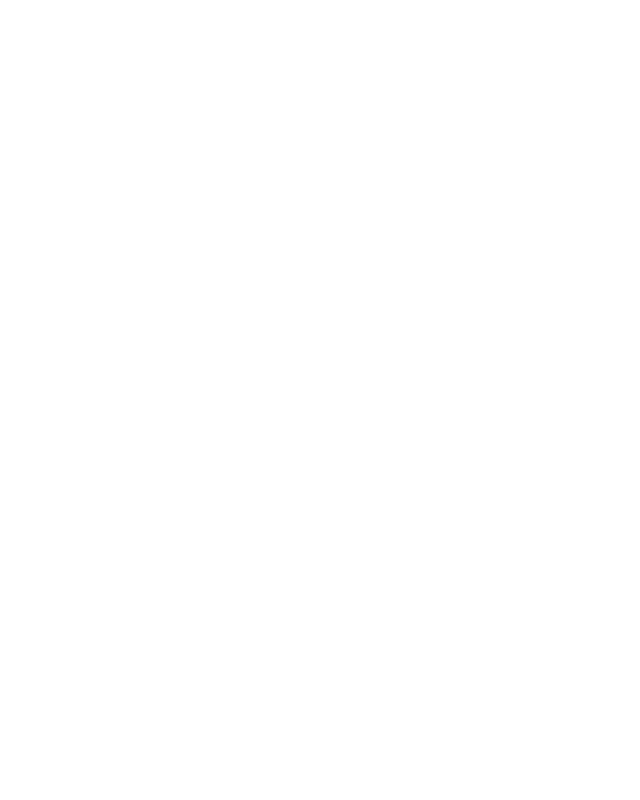
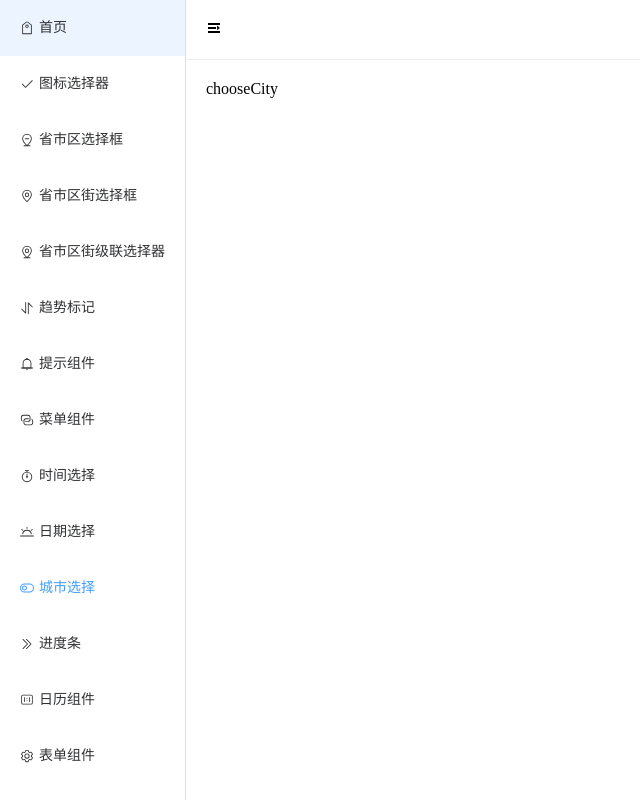
Before and after one commit to jersonwei/vue3-component-extract, a Vue app: page /chooseCity in a window 1280 px wide. Before the commit this address had no page. Shown: the whole page, without its empty margins (0-640 px from the left). Built offline with nearby package versions, Linux system fonts and the light colour scheme.

Commit message:
✨ feat(chooseCity): 城市选择组件基本结构搭建

```diff
--- /dev/null
+++ b/src/components/chooseCity/index.ts
@@ -0,0 +1,8 @@
+import type { App } from 'vue'
+import ChooseCity from './src/index.vue'
+
+export default {
+  install(app: App) {
+    app.component('w-choose-city', ChooseCity)
+  }
+}
--- /dev/null
+++ b/src/components/chooseCity/src/index.vue
@@ -0,0 +1,10 @@
+<script setup lang='ts'>
+
+</script>
+<template>
+  <div>
+    chooseCity
+  </div>
+</template>
+<style lang='scss' scoped>
+</style>
--- a/src/components/index.ts
+++ b/src/components/index.ts
@@ -10,6 +10,7 @@
 import progress from './progress'
 import chooseTime from './chooseTime'
 import chooseDate from './chooseDate'
+import chooseCity from './chooseCity'
 // 让组件可以通过use的方法使用
 const components = [
   chooseArea,
@@ -22,7 +23,8 @@
   menus,
   progress,
   chooseTime,
-  chooseDate
+  chooseDate,
+  chooseCity
 ]
 export default {
   install(app: App) {
--- a/src/router/index.ts
+++ b/src/router/index.ts
@@ -50,6 +50,9 @@
       }, {
         path: "/chooseDate",
         component: () => import('@/views/chooseDate/index.vue')
+      }, {
+        path: "/chooseCity",
+        component: () => import('@/views/chooseCity/index.vue')
       },
     ]
   }
--- /dev/null
+++ b/src/views/chooseCity/index.vue
@@ -0,0 +1,10 @@
+<script setup lang='ts'>
+
+</script>
+<template>
+  <div>
+    <w-choose-city></w-choose-city>
+  </div>
+</template>
+<style lang='scss' scoped>
+</style>
```
